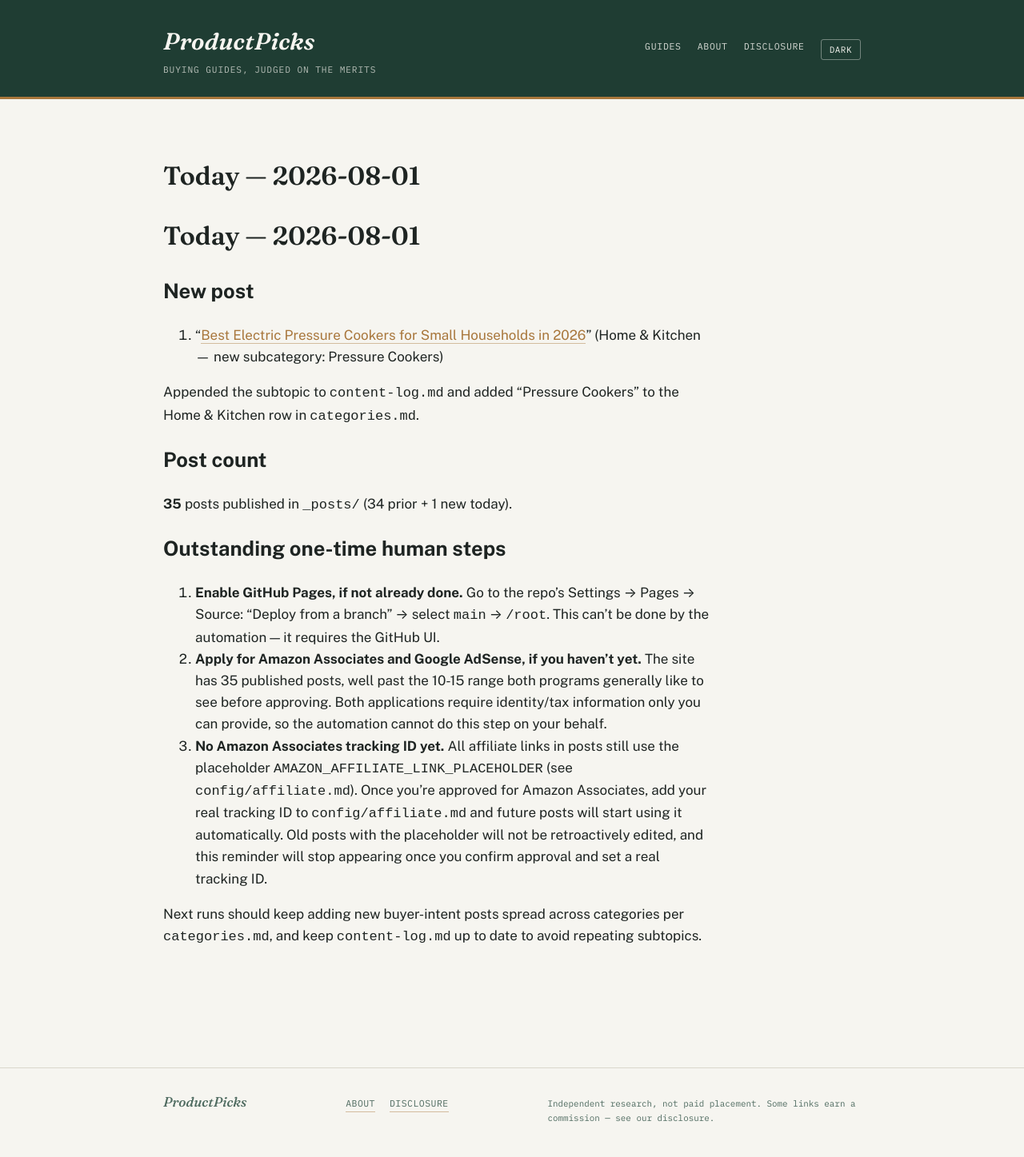
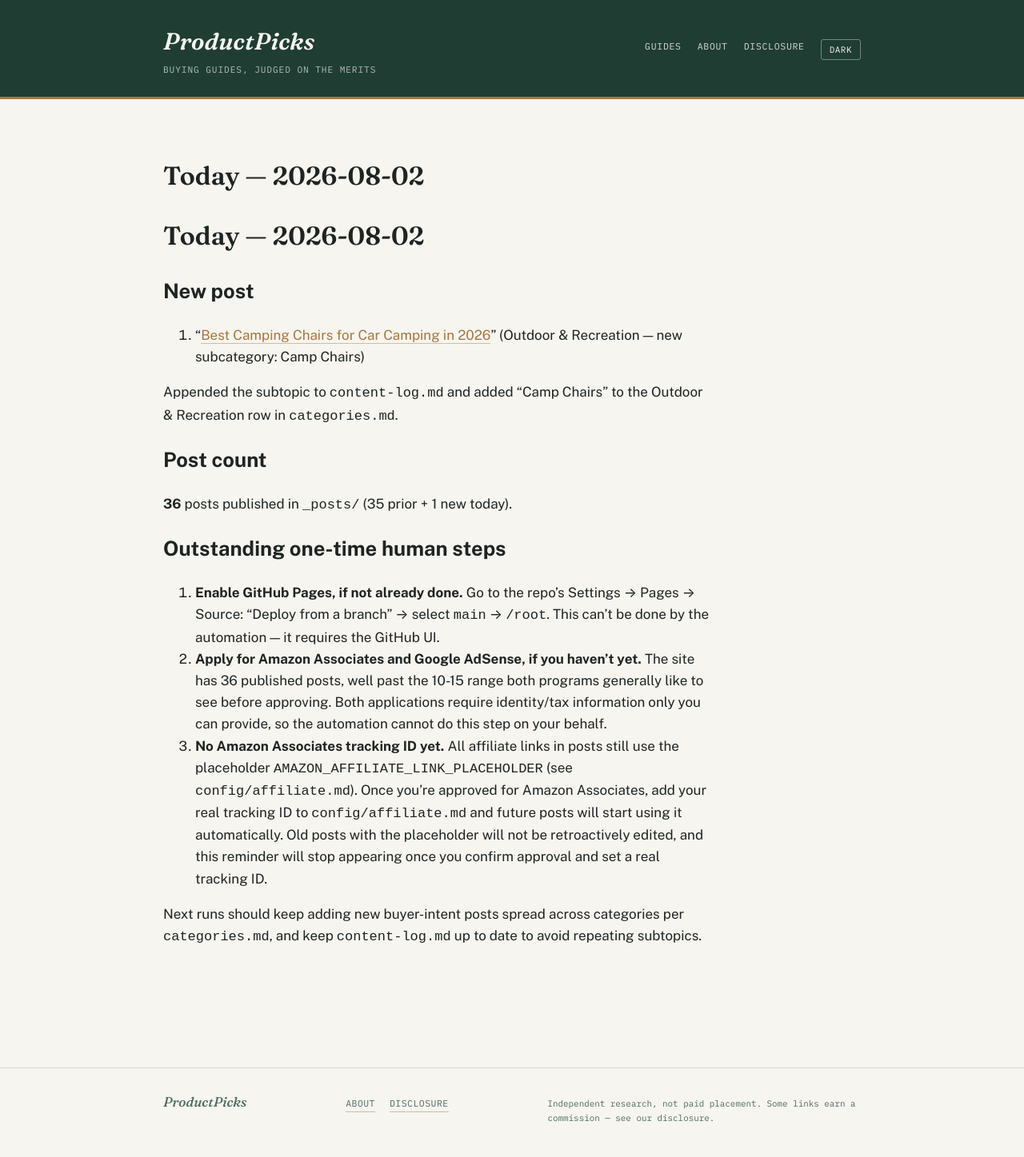
Before and after one commit to ajith198/ProductPicks, a Jekyll site: the page built from today.md, in a window 1280 px wide. Shown: the whole page at 80% size. Built offline with Jekyll 4.4.1, drawn with Linux system fonts in a browser that asks for light colours; our own code applies the rules of GitHub Pages for plain Markdown files.

Commit message:
daily: 2026-08-02 new post + log update
Add camping chairs buying guide (new Outdoor & Recreation subcategory),
update content-log.md, categories.md, today.md, and TODAY.md.

```diff
--- a/categories.md
+++ b/categories.md
@@ -1,6 +1,6 @@
 # Categories & expansion strategy
 
-**Status: multi-category, as of 2026-07-12. Updated 2026-08-01.** ProductPicks started as a pickleball-only site (see `niche.md` for that original research). This file governs the site now that it has expanded into multiple product verticals, and is the doc future automated/daily runs should consult when choosing what to write next.
+**Status: multi-category, as of 2026-07-12. Updated 2026-08-02.** ProductPicks started as a pickleball-only site (see `niche.md` for that original research). This file governs the site now that it has expanded into multiple product verticals, and is the doc future automated/daily runs should consult when choosing what to write next.
 
 ## Front matter taxonomy
 
@@ -21,7 +21,7 @@ These two fields drive the Category / Type / Year filters in the search bar on t
 |---|---|
 | Sports | Pickleball, Soccer, Tennis, Cycling, Running, Yoga, Golf, Basketball, Badminton |
 | Home & Kitchen | Coffee Makers, Electric Kettles, Blenders, Air Fryers, Toaster Ovens, Rice Cookers, Stand Mixers, Robot Vacuums, Espresso Machines, Pressure Cookers |
-| Outdoor & Recreation | Camping Tents, Sleeping Bags, Headlamps, Hiking Boots, Camp Stoves, Water Filters, Trekking Poles, Coolers, Backpacking Backpacks |
+| Outdoor & Recreation | Camping Tents, Sleeping Bags, Headlamps, Hiking Boots, Camp Stoves, Water Filters, Trekking Poles, Coolers, Backpacking Backpacks, Camp Chairs |
 
 New subcategories can be added freely within an existing category. New top-level categories should only be added when there's a genuine cluster of buyer-intent content planned for it (not a one-off post) — keep the category list short enough that the dropdown filter stays useful.
 
--- a/today.md
+++ b/today.md
@@ -1,19 +1,19 @@
-# Today — 2026-08-01
+# Today — 2026-08-02
 
 ## New post
 
-1. "[Best Electric Pressure Cookers for Small Households in 2026](/pressure-cookers/buying-guides/best-electric-pressure-cookers-for-small-households/)" (Home & Kitchen — new subcategory: Pressure Cookers)
+1. "[Best Camping Chairs for Car Camping in 2026](/camp-chairs/buying-guides/best-camping-chairs-for-car-camping/)" (Outdoor & Recreation — new subcategory: Camp Chairs)
 
-Appended the subtopic to `content-log.md` and added "Pressure Cookers" to the Home & Kitchen row in `categories.md`.
+Appended the subtopic to `content-log.md` and added "Camp Chairs" to the Outdoor & Recreation row in `categories.md`.
 
 ## Post count
 
-**35** posts published in `_posts/` (34 prior + 1 new today).
+**36** posts published in `_posts/` (35 prior + 1 new today).
 
 ## Outstanding one-time human steps
 
 1. **Enable GitHub Pages, if not already done.** Go to the repo's Settings → Pages → Source: "Deploy from a branch" → select `main` → `/root`. This can't be done by the automation — it requires the GitHub UI.
-2. **Apply for Amazon Associates and Google AdSense, if you haven't yet.** The site has 35 published posts, well past the 10-15 range both programs generally like to see before approving. Both applications require identity/tax information only you can provide, so the automation cannot do this step on your behalf.
+2. **Apply for Amazon Associates and Google AdSense, if you haven't yet.** The site has 36 published posts, well past the 10-15 range both programs generally like to see before approving. Both applications require identity/tax information only you can provide, so the automation cannot do this step on your behalf.
 3. **No Amazon Associates tracking ID yet.** All affiliate links in posts still use the placeholder `AMAZON_AFFILIATE_LINK_PLACEHOLDER` (see `config/affiliate.md`). Once you're approved for Amazon Associates, add your real tracking ID to `config/affiliate.md` and future posts will start using it automatically. Old posts with the placeholder will not be retroactively edited, and this reminder will stop appearing once you confirm approval and set a real tracking ID.
 
 Next runs should keep adding new buyer-intent posts spread across categories per `categories.md`, and keep `content-log.md` up to date to avoid repeating subtopics.
```
Also changed, not shown: TODAY.md (+1 -1 lines), _posts/2026-08-02-best-camping-chairs-for-car-camping.md (added, +61 -0 lines), content-log.md (+1 -0 lines).
